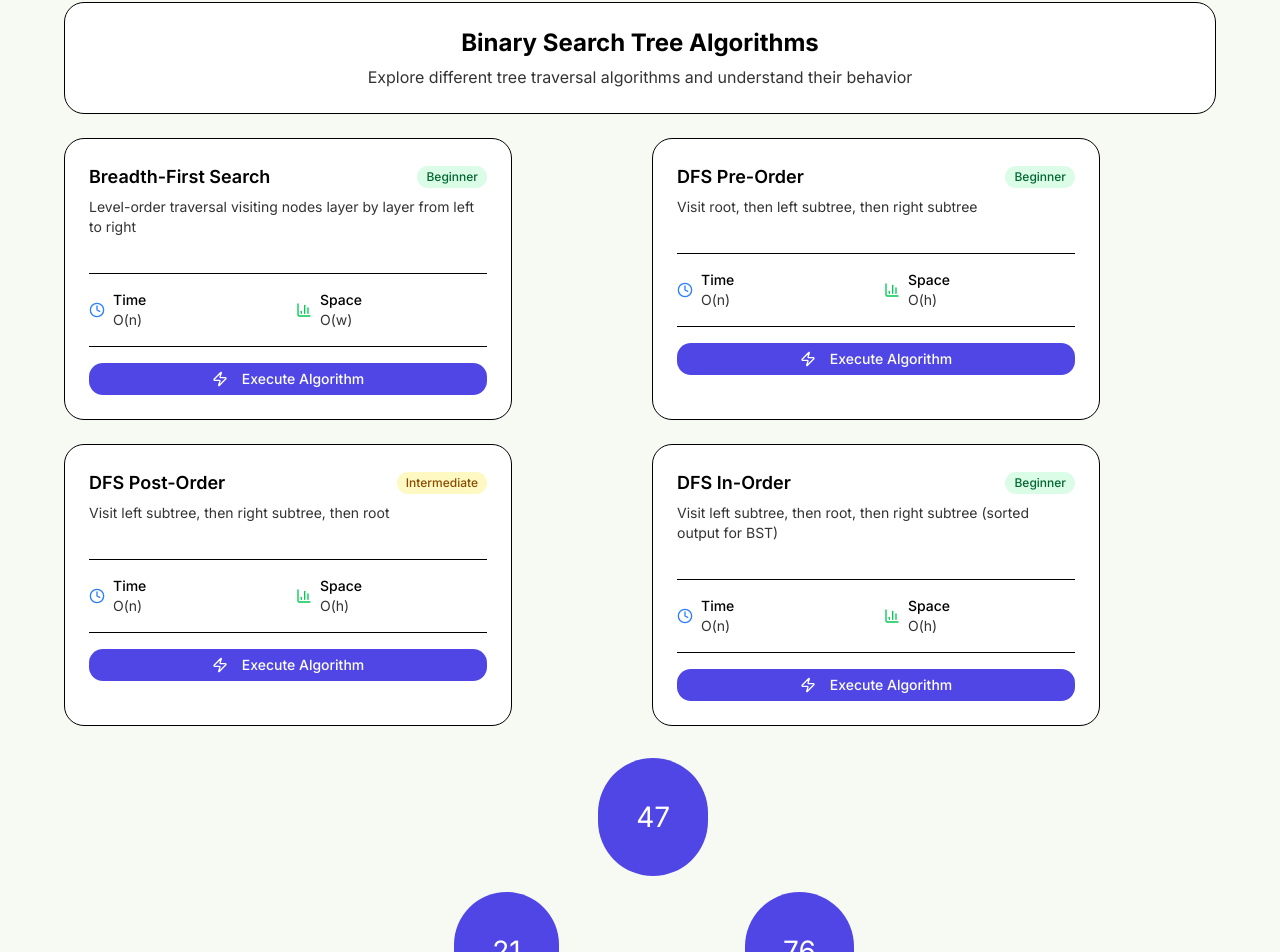
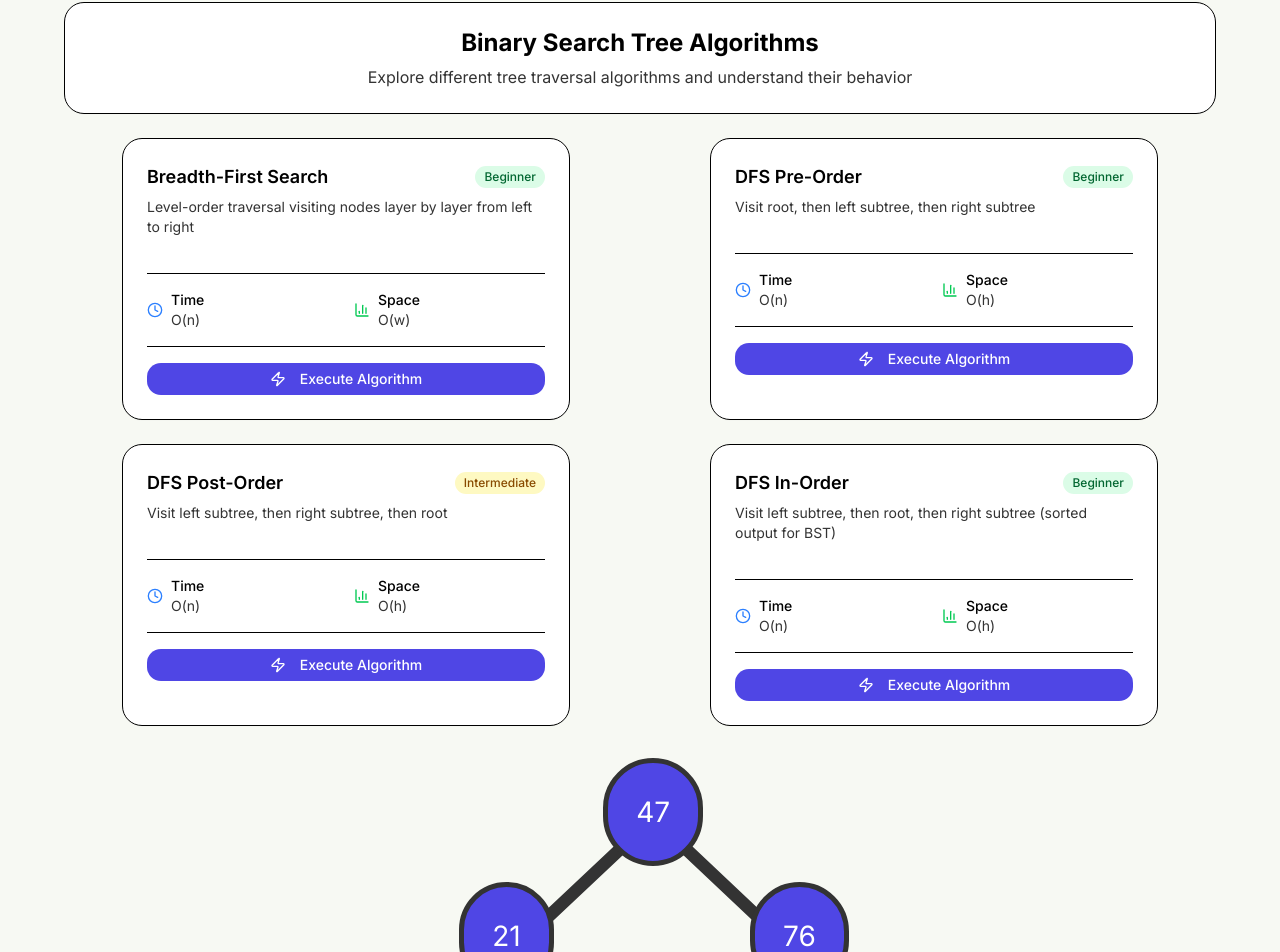
Before and after one commit to JasonToups/react-binary-search, a Next.js app: page / in a window 1280 px wide. Shown: the part 235-1187 px from the top of the page. Built offline with nearby package versions, Linux system fonts and the light colour scheme.

Commit message:
return to original

```diff
--- a/src/components/App.tsx
+++ b/src/components/App.tsx
@@ -544,7 +544,7 @@ function App() {
                 </CardHeader>
               </Card>
 
-              <div className="grid grid-cols-1 md:grid-cols-2 gap-6">
+              <div className="grid grid-cols-1 md:grid-cols-2 gap-6 justify-items-center">
                 <AlgorithmCard
                   title="Breadth-First Search"
                   description="Level-order traversal visiting nodes layer by layer from left to right"
--- a/src/styles/app.css
+++ b/src/styles/app.css
@@ -76,8 +76,8 @@ header aside {
 }
 
 .tree-svg line {
-  stroke: var(--color-border);
-  stroke-width: 2;
+  stroke: var(--muted-foreground);
+  stroke-width: 1.5;
   stroke-linecap: round;
 }
 
@@ -108,13 +108,13 @@ header aside {
   width: fit-content;
   padding: 1em;
   font-size: clamp(1.25em, 4vw, 1.75em);
-  border: 10px solid transparent;
+  border: 5px solid var(--muted-foreground);
   transition: all 0.2s ease;
 }
 
 .binary-tree div p.active {
   background-color: var(--secondary);
-  border: 10px solid var(--border);
+  border: 7px solid var(--border);
   font-size: clamp(1.5em, 4vw, 2.5em);
   padding: 0.75em;
 }
@@ -122,6 +122,7 @@ header aside {
 .binary-tree div p.passive {
   background-color: var(--muted);
   color: var(--muted-foreground);
+  border: 5px solid var(--muted-foreground);
 }
 
 /* Result styling for algorithm execution feedback */
```
